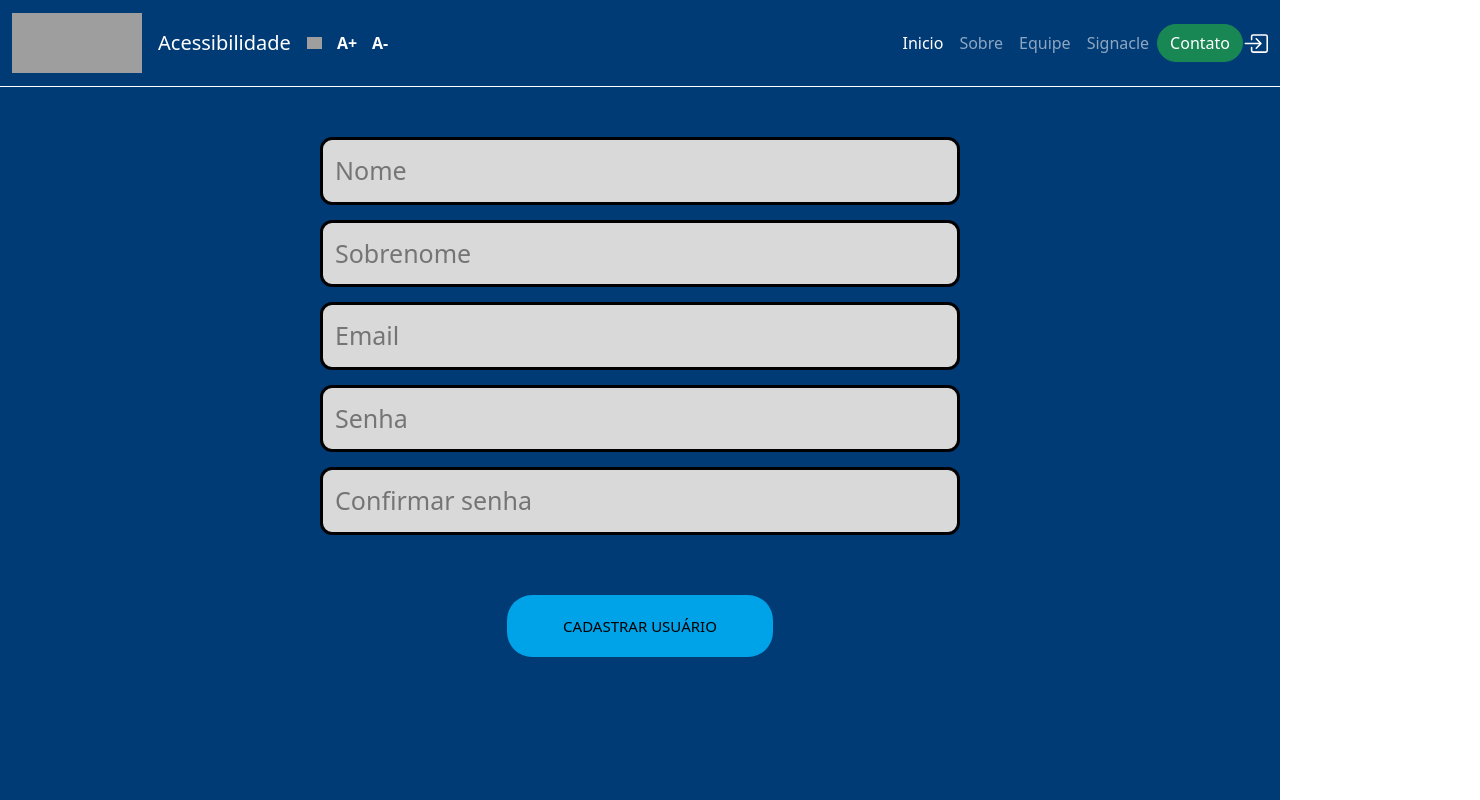
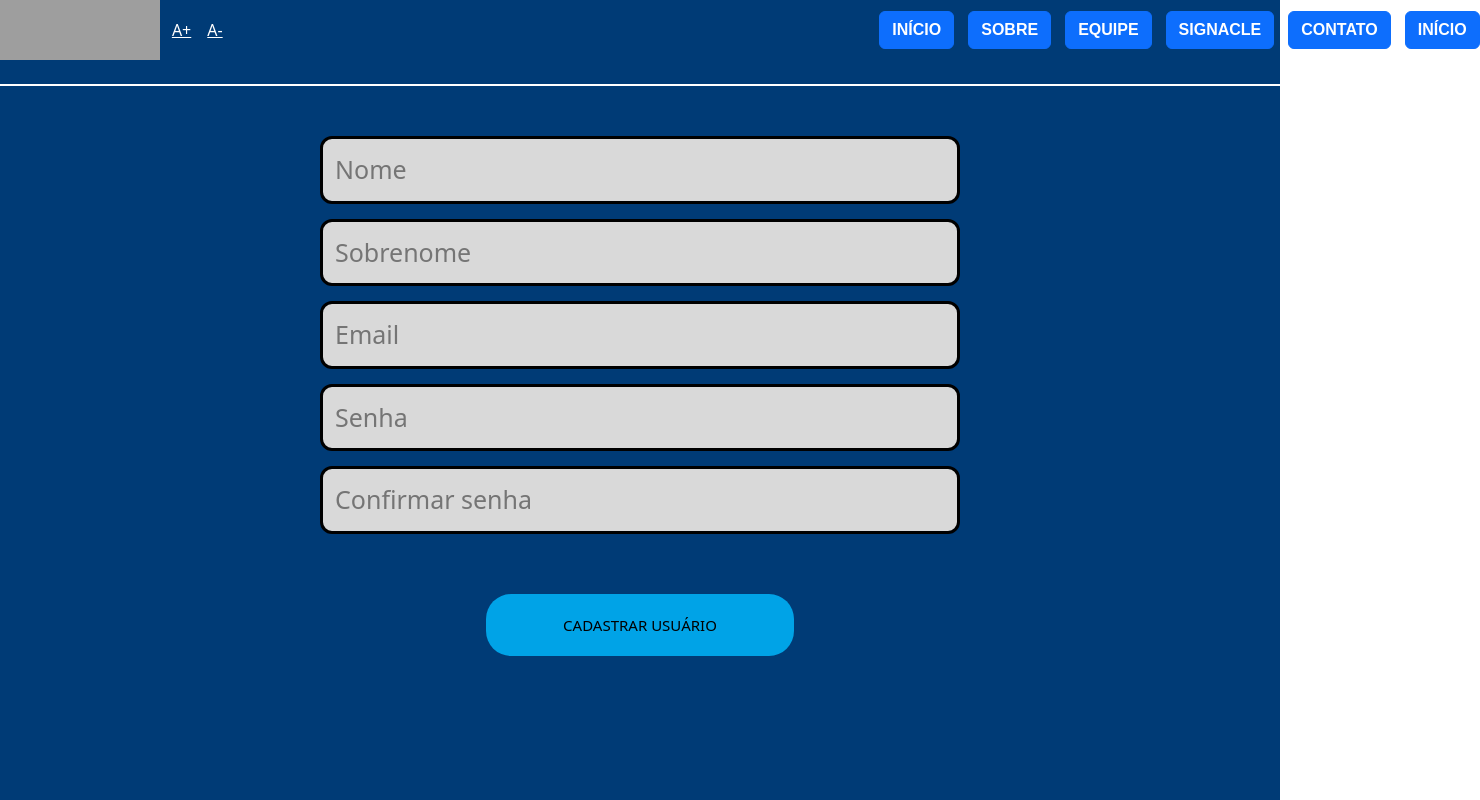
Before and after one commit to UDFProjLingProg/signacle-front, a Nuxt app: page /cadastro_usuario in a window 1280 px wide. Shown: the whole page, 1480 px wide, since content can reach past the window. Built offline with nearby package versions, Linux system fonts and the light colour scheme; grey boxes are pictures that could not be loaded; a web font is replaced by a local one.

Commit message:
Remodelando o menu

```diff
--- a/package.json
+++ b/package.json
@@ -10,6 +10,9 @@
     "postinstall": "nuxt prepare"
   },
   "dependencies": {
+    "@fortawesome/fontawesome-svg-core": "^6.6.0",
+    "@fortawesome/free-solid-svg-icons": "^6.6.0",
+    "@fortawesome/vue-fontawesome": "^3.0.8",
     "@mdi/font": "^7.4.47",
     "@pinia/nuxt": "^0.5.1",
     "bootstrap": "^5.3.3",
@@ -19,6 +22,7 @@
     "vue-router": "^4.3.2"
   },
   "devDependencies": {
+    "@fortawesome/fontawesome-free": "^6.6.0",
     "sass": "^1.77.2",
     "vite-plugin-vuetify": "^2.0.3"
   }
--- /dev/null
+++ b/src/components/ButtonComponent.vue
@@ -0,0 +1,94 @@
+<template>
+  <button :class="setType(typeClass)" :disabled="disable" class="btn ms-10">
+    {{ label }}
+  </button>
+</template>
+
+<script lang="ts" setup>
+import type {PropType} from "vue";
+import {watchEffect} from "vue";
+
+interface ClassesProps {
+  type:
+    | "primary"
+    | "secondary"
+    | "success"
+    | "danger"
+    | "warning"
+    | "dark"
+    | "not";
+}
+
+const setType = (type: ClassesProps["type"]) => {
+  if (type === "not") {
+    return "";
+  }
+  const classes = {
+    "btn-primary": type == "primary",
+    "btn-secondary": type == "secondary",
+    "btn-success": type == "success",
+    "btn-danger": type == "danger",
+    "btn-warning": type == "warning",
+    "btn-dark": type == "dark",
+  };
+  const classesOutline = {
+    "btn-outline-primary": type == "primary",
+    "btn-outline-secondary": type == "secondary",
+    "btn-outline-success": type == "success",
+    "btn-outline-danger": type == "danger",
+    "btn-outline-warning": type == "warning",
+    "btn-outline-dark": type == "dark",
+  };
+  return props.outline ? classesOutline : classes;
+};
+
+const props = defineProps({
+  label: {
+    type: String,
+    required: true,
+  },
+  outline: {
+    type: Boolean,
+    default: false,
+  },
+  typeClass: {
+    type: String as PropType<ClassesProps["type"]>,
+    required: false,
+    default: "primary",
+  },
+  isKeydown: {
+    type: Boolean,
+    default: false,
+  },
+  disable: {
+    type: Boolean,
+    default: false,
+  },
+});
+
+watchEffect(() => {
+  if (props.isKeydown) {
+    document.addEventListener("keydown", function (e) {
+      if (e.key == "Enter") {
+        const buttons = document.querySelectorAll("button");
+        buttons.forEach((button) => {
+          if (button.textContent?.toLowerCase() === "pesquisar") {
+            button.click();
+          }
+        });
+      }
+    });
+  }
+});
+</script>
+
+<style scoped>
+.btn {
+  font-weight: bold;
+  font-family: DINPro-Medium, Arial, sans-serif;
+  text-transform: uppercase;
+  /* O font-family usado abaixo é o utilizado no Piweb*/
+  /* font-family: sans-serif, arial, helvetica; */
+  margin-left: 10px;
+}
+</style>
--- /dev/null
+++ b/src/components/IconFontAwesome.vue
@@ -0,0 +1,63 @@
+<template>
+  <FontAwesomeIcon
+    :class="{ cursor: isCursor }"
+    :icon="icon"
+    :size="size"
+    :title="title"
+  />
+</template>
+
+<script lang="ts" setup>
+import {FontAwesomeIcon} from "@fortawesome/vue-fontawesome";
+import type {IconDefinition} from "@fortawesome/fontawesome-svg-core";
+import type {PropType} from "vue";
+
+interface SizeType {
+  type:
+    | "2xs"
+    | "xs"
+    | "sm"
+    | "lg"
+    | "xl"
+    | "2xl"
+    | "1x"
+    | "2x"
+    | "3x"
+    | "4x"
+    | "5x"
+    | "6x"
+    | "7x"
+    | "8x"
+    | "9x"
+    | "10x";
+}
+
+interface TypeInterface {
+  type: object | Array<string> | string | IconDefinition;
+}
+
+defineProps({
+  icon: {
+    type: String as PropType<TypeInterface["type"]>,
+    required: true,
+  },
+  size: {
+    type: String as PropType<SizeType["type"]>,
+    default: "xl",
+  },
+  isCursor: {
+    type: Boolean,
+    default: true,
+  },
+  title: {
+    type: String,
+    required: false,
+  },
+});
+</script>
+
+<style scoped>
+.cursor {
+  cursor: pointer;
+}
+</style>
--- /dev/null
+++ b/src/components/Navbar.vue
@@ -0,0 +1,53 @@
+<template>
+
+  <header class="header">
+    <div class="row mb-4 d-flex">
+      <div class="col-8 d-flex">
+        <div class="col-md-2 d-flex">
+          <img
+            src="\assets\images\udf-logo.png"
+            alt=""
+            height="60"
+          />
+          <img
+            src="\assets\images\logo-signacle.png"
+            alt=""
+            height="60"
+          />
+        </div>
+        <div class="col-md-2 d-flex gap-3" style="align-self: center">
+          <img
+            src="https://www.udf.edu.br/wp-content/themes/cruzeiroportais2019/assets/imagens/svg-icon-contraste.svg"
+            alt=""
+            width="15"
+          />
+          <a class="accessibility">A+</a>
+          <a class="accessibility">A-</a>
+        </div>
+      </div>
+      <div class="col-4 d-flex gap-1" style="align-self: center">
+        <button-component label="Início" />
+        <button-component label="Sobre" />
+        <button-component label="Equipe" />
+        <button-component label="Signacle" />
+        <button-component label="Contato" />
+        <button-component label="Início" />
+      </div>
+    </div>
+
+
+  </header>
+</template>
+
+<script setup lang="ts">
+</script>
+
+<style scoped>
+.header {
+  border-bottom: 2px solid white;
+}
+.accessibility {
+  color: white;
+}
+
+</style>
--- a/src/layouts/default.vue
+++ b/src/layouts/default.vue
@@ -1,107 +1,9 @@
 <template>
   <div class="root">
-    <header class="border-bottom border-white">
-      <nav
-        class="navbar navbar-expand-lg navbar-dark"
-        style="background-color: #003b76"
-      >
-        <div class="container-fluid">
-          <a class="navbar-brand" href="#">
-            <img
-              src="\assets\images\udf-logo.png"
-              alt=""
-              width="130"
-              height="60"
-            />
-          </a>
-          <NuxtLink
-            class="navbar-brand"
-            to="https://www.udf.edu.br/acessibilidade/libras/"
-            >Acessibilidade</NuxtLink
-          >
-          <img
-            src="https://www.udf.edu.br/wp-content/themes/cruzeiroportais2019/assets/imagens/svg-icon-contraste.svg"
-            alt=""
-            width="15"
-          />
-          <p
-            class="fw-bold pe-auto text-white pl-3"
-            style="margin-bottom: 0; margin-left: 15px; cursor: pointer"
-          >
-            A+
-          </p>
-          <p
-            class="fw-bold pe-auto text-white pl-3"
-            style="margin-bottom: 0; margin-left: 15px; cursor: pointer"
-          >
-            A-
-          </p>
-          <button
-            class="navbar-toggler"
-            type="button"
-            data-bs-toggle="collapse"
-            data-bs-target="#navbarText"
-            aria-controls="navbarText"
-            aria-expanded="false"
-            aria-label="Toggle navigation"
-          >
-            <span class="navbar-toggler-icon"></span>
-          </button>
-          <!-- Toggle button -->
-          <button
-            data-mdb-collapse-init
-            class="navbar-toggler"
-            type="button"
-            data-mdb-target="#navbarRightAlignExample"
-            aria-controls="navbarRightAlignExample"
-            aria-expanded="false"
-            aria-label="Toggle navigation"
-          >
-            <i class="fas fa-bars"></i>
-          </button>
-
-          <div class="collapse navbar-collapse" id="navbarRightAlignExample">
-            <!-- links da direita-->
-            <ul class="navbar-nav ms-auto mb-2 mb-lg-0">
-              <li class="nav-item">
-                <a class="nav-link active" aria-current="page" href="#"
-                  >Inicio</a
-                >
-              </li>
-              <li class="nav-item">
-                <a class="nav-link" aria-current="page" href="#">Sobre</a>
-              </li>
-              <li class="nav-item">
-                <a class="nav-link" aria-current="page" href="#">Equipe</a>
-              </li>
-              <li class="nav-item">
-                <a class="nav-link" aria-current="page" href="#">Signacle</a>
-              </li>
-            </ul>
-            <NuxtLink>
-              <button class="btn btn-success rounded-pill">Contato</button>
-            </NuxtLink>
-            <svg
-              xmlns="http://www.w3.org/2000/svg"
-              width="25"
-              height="25"
-              fill="white"
-              class="bi bi-box-arrow-in-right ml-2"
-              viewBox="0 0 16 16"
-            >
-              <path
-                fill-rule="evenodd"
-                d="M6 3.5a.5.5 0 0 1 .5-.5h8a.5.5 0 0 1 .5.5v9a.5.5 0 0 1-.5.5h-8a.5.5 0 0 1-.5-.5v-2a.5.5 0 0 0-1 0v2A1.5 1.5 0 0 0 6.5 14h8a1.5 1.5 0 0 0 1.5-1.5v-9A1.5 1.5 0 0 0 14.5 2h-8A1.5 1.5 0 0 0 5 3.5v2a.5.5 0 0 0 1 0z"
-              />
-              <path
-                fill-rule="evenodd"
-                d="M11.854 8.354a.5.5 0 0 0 0-.708l-3-3a.5.5 0 1 0-.708.708L10.293 7.5H1.5a.5.5 0 0 0 0 1h8.793l-2.147 2.146a.5.5 0 0 0 .708.708z"
-              />
-            </svg>
-          </div>
-        </div>
-      </nav>
-    </header>
+    <Navbar />
     <slot />
   </div>
 </template>
+<script>
+import Navbar from "~/components/Navbar.vue";
+</script>
--- a/src/pages/cadastro_usuario.vue
+++ b/src/pages/cadastro_usuario.vue
@@ -1,21 +1,21 @@
 <template>
-    <div class="cadastro_usuario">
-        <div class="container d-flex justify-content-center">
+  <div class="row">
+    <div class="container">
       <form class="d-flex flex-column align-items-center ">
         <div>
-                    <input type="text" class="" placeholder="Nome" required />
+          <input type="text" class="" placeholder="Nome" required/>
         </div>
         <div>
-                    <input type="text" class="" placeholder="Sobrenome" required />
+          <input type="text" class="" placeholder="Sobrenome" required/>
         </div>
         <div>
-                    <input type="email" class="" placeholder="Email"  required />
+          <input type="email" class="" placeholder="Email" required/>
         </div>
         <div>
-                    <input type="password" class="" placeholder="Senha"  required />
+          <input type="password" class="" placeholder="Senha" required/>
         </div>
         <div>
-                    <input type="password" class="" placeholder="Confirmar senha"  required />
+          <input type="password" class="" placeholder="Confirmar senha" required/>
         </div>
         <button type="submit" class="btn btn-primary ">CADASTRAR USUÁRIO</button>
       </form>
@@ -30,7 +30,7 @@
   margin-top: 25px;
 }
 
-  .container form input{
+.container form input {
   width: 50vw;
   padding: 12px;
   margin-bottom: 15px;
--- /dev/null
+++ b/src/pages/em_construcao.vue
@@ -0,0 +1,4 @@
+<template></template>
+<script setup lang="ts">
+</script>
+<style scoped></style>
--- a/src/pages/index.vue
+++ b/src/pages/index.vue
@@ -1,6 +1,6 @@
 <template>
   <div>
-    <button type="button" class="btn btn-secondary">Secondary</button>
+
   </div>
 </template>
 
```
Also changed, not shown: src/pages/cursos.vue (+6 -2 lines), src/assets/images/logo-signacle.png (added), 1 other file (tests, documents, lock files or other folders). Lines whose indentation alone changed are shown as unchanged.
